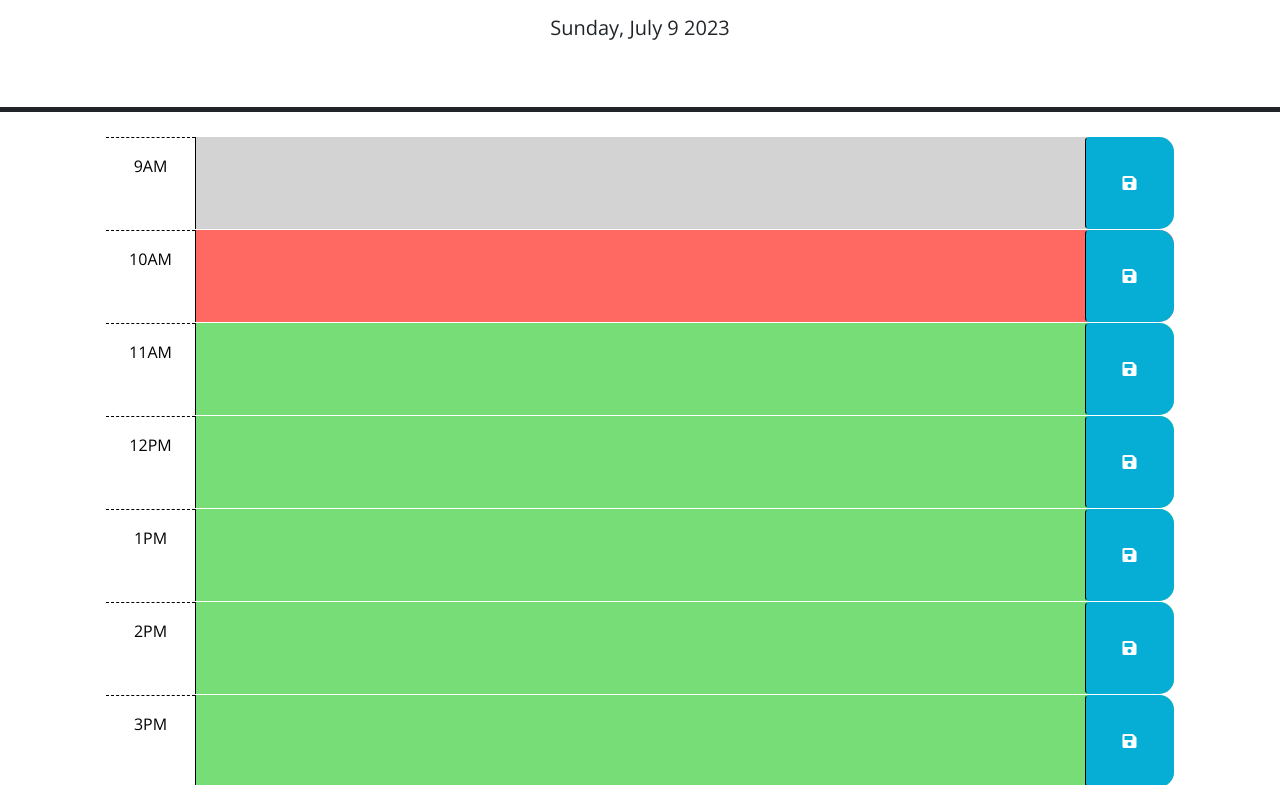
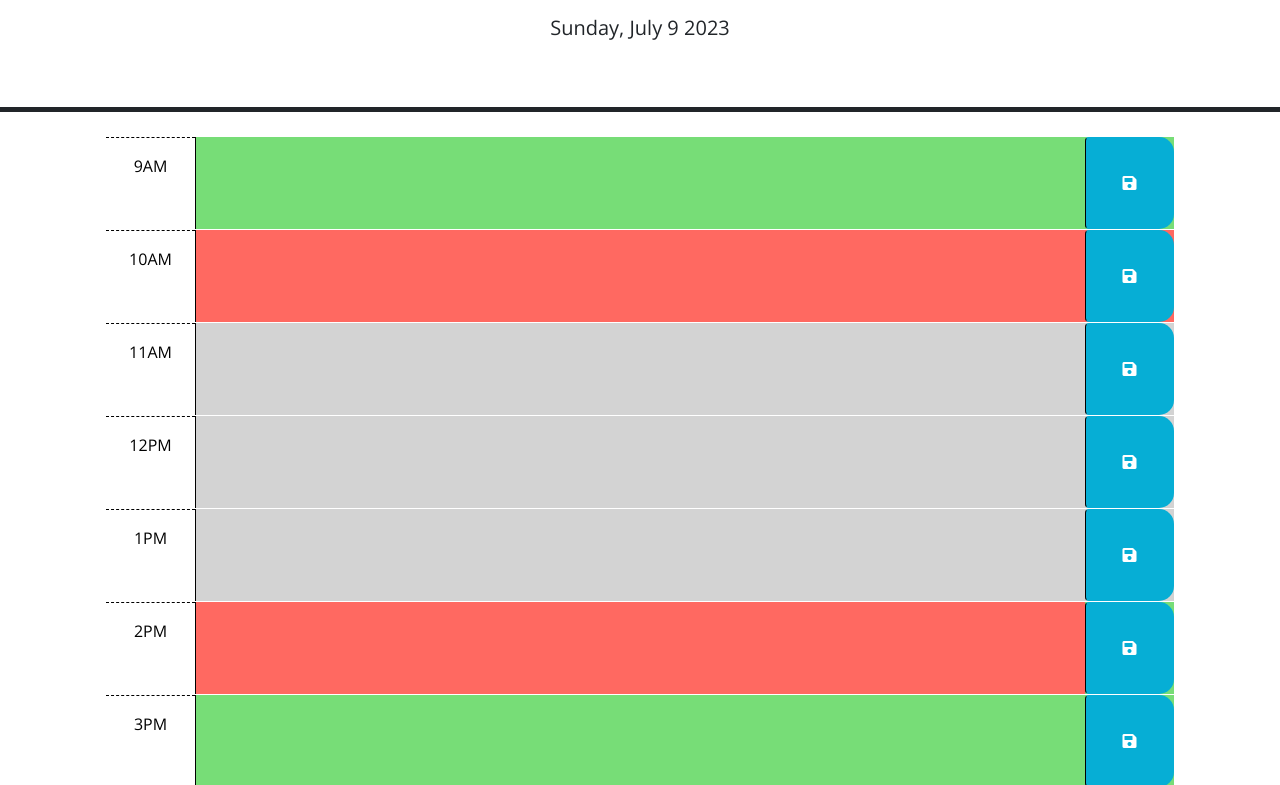
Before and after one commit to eissamonet/Work-Day-Scheduler, a plain HTML site: page index.html in a window 1280 px wide. Shown: the part 166-951 px from the top of the page. Drawn offline with nearby package versions, Linux system fonts and the light colour scheme.

Commit message:
past, present, future function

```diff
--- a/assets/script.js
+++ b/assets/script.js
@@ -18,7 +18,21 @@ var currentHour = dayjs().format('HH');
 // TODO: Add code to apply the past, present, or future class to each time
 // block by comparing the id to the current hour.
 
+$('.time-div').each(function () {
+  var timeDiv = $(this).attr('id').split('-')[1];
+  if (currentHour == timeDiv){
+    $(this).addClass('present');
+    $(this).children('.description').addClass('present');
 
+  } else if (currentHour < timeDiv) {
+    $(this).removeClass('present');
+    $(this).addClass('future');
+
+  } else if (currentHour > timeDiv) {
+    $(this).removeClass('future');
+    $(this).addClass('past');
+  }
+});
 // TODO: Add a listener for click events on the save button. This code should
 // use the id in the containing time-block as a key to save the user input in
 // local storage.
@@ -48,5 +62,5 @@ $(function () {
   // the values of the corresponding textarea elements. HINT: How can the id
   // attribute of each time-block be used to do this?
   //
-  // TODO: Add code to display the current date in the header of the page.
+
 });
--- a/index.html
+++ b/index.html
@@ -40,7 +40,7 @@
         -->
 
       <!-- Example of a past time block. The "past" class adds a gray background color. -->
-      <div id="hour-9" class="row time-block past">
+      <div id="hour-9" class="row time-div past">
         <div class="col-2 col-md-1 hour text-center py-3">9AM</div>
         <textarea class="col-8 col-md-10 description" rows="3"> </textarea>
         <button class="btn saveBtn col-2 col-md-1" aria-label="save">
@@ -49,7 +49,7 @@
       </div>
 
       <!-- Example of a a present time block. The "present" class adds a red background color. -->
-      <div id="hour-10" class="row time-block present">
+      <div id="hour-10" class="row time-div present">
         <div class="col-2 col-md-1 hour text-center py-3">10AM</div>
         <textarea class="col-8 col-md-10 description" rows="3"> </textarea>
         <button class="btn saveBtn col-2 col-md-1" aria-label="save">
@@ -58,7 +58,7 @@
       </div>
 
       <!-- Example of a future time block. The "future" class adds a green background color. -->
-      <div id="hour-11" class="row time-block future">
+      <div id="hour-11" class="row time-div future">
         <div class="col-2 col-md-1 hour text-center py-3">11AM</div>
         <textarea class="col-8 col-md-10 description" rows="3"> </textarea>
         <button class="btn saveBtn col-2 col-md-1" aria-label="save">
@@ -67,7 +67,7 @@
       </div>
 
       <!-- Example of a future time block. The "future" class adds a green background color. -->
-      <div id="hour-12" class="row time-block future">
+      <div id="hour-12" class="row time-div future">
         <div class="col-2 col-md-1 hour text-center py-3">12PM</div>
         <textarea class="col-8 col-md-10 description" rows="3"> </textarea>
         <button class="btn saveBtn col-2 col-md-1" aria-label="save">
@@ -76,7 +76,7 @@
       </div>
 
       <!-- Example of a future time block. The "future" class adds a green background color. -->
-      <div id="hour-13" class="row time-block future">
+      <div id="hour-13" class="row time-div future">
         <div class="col-2 col-md-1 hour text-center py-3">1PM</div>
         <textarea class="col-8 col-md-10 description" rows="3"> </textarea>
         <button class="btn saveBtn col-2 col-md-1" aria-label="save">
@@ -85,7 +85,7 @@
       </div>
 
       <!-- Example of a future time block. The "future" class adds a green background color. -->
-      <div id="hour-14" class="row time-block future">
+      <div id="hour-14" class="row time-div future">
         <div class="col-2 col-md-1 hour text-center py-3">2PM</div>
         <textarea class="col-8 col-md-10 description" rows="3"> </textarea>
         <button class="btn saveBtn col-2 col-md-1" aria-label="save">
@@ -94,7 +94,7 @@
       </div>
 
       <!-- Example of a future time block. The "future" class adds a green background color. -->
-      <div id="hour-15" class="row time-block future">
+      <div id="hour-15" class="row time-div future">
         <div class="col-2 col-md-1 hour text-center py-3">3PM</div>
         <textarea class="col-8 col-md-10 description" rows="3"> </textarea>
         <button class="btn saveBtn col-2 col-md-1" aria-label="save">
@@ -103,7 +103,7 @@
       </div>
 
       <!-- Example of a future time block. The "future" class adds a green background color. -->
-      <div id="hour-16" class="row time-block future">
+      <div id="hour-16" class="row time-div future">
         <div class="col-2 col-md-1 hour text-center py-3">4PM</div>
         <textarea class="col-8 col-md-10 description" rows="3"> </textarea>
         <button class="btn saveBtn col-2 col-md-1" aria-label="save">
@@ -112,7 +112,7 @@
       </div>
 
       <!-- Example of a future time block. The "future" class adds a green background color. -->
-      <div id="hour-17" class="row time-block future">
+      <div id="hour-17" class="row time-div future">
         <div class="col-2 col-md-1 hour text-center py-3">5PM</div>
         <textarea class="col-8 col-md-10 description" rows="3"> </textarea>
         <button class="btn saveBtn col-2 col-md-1" aria-label="save">
```
